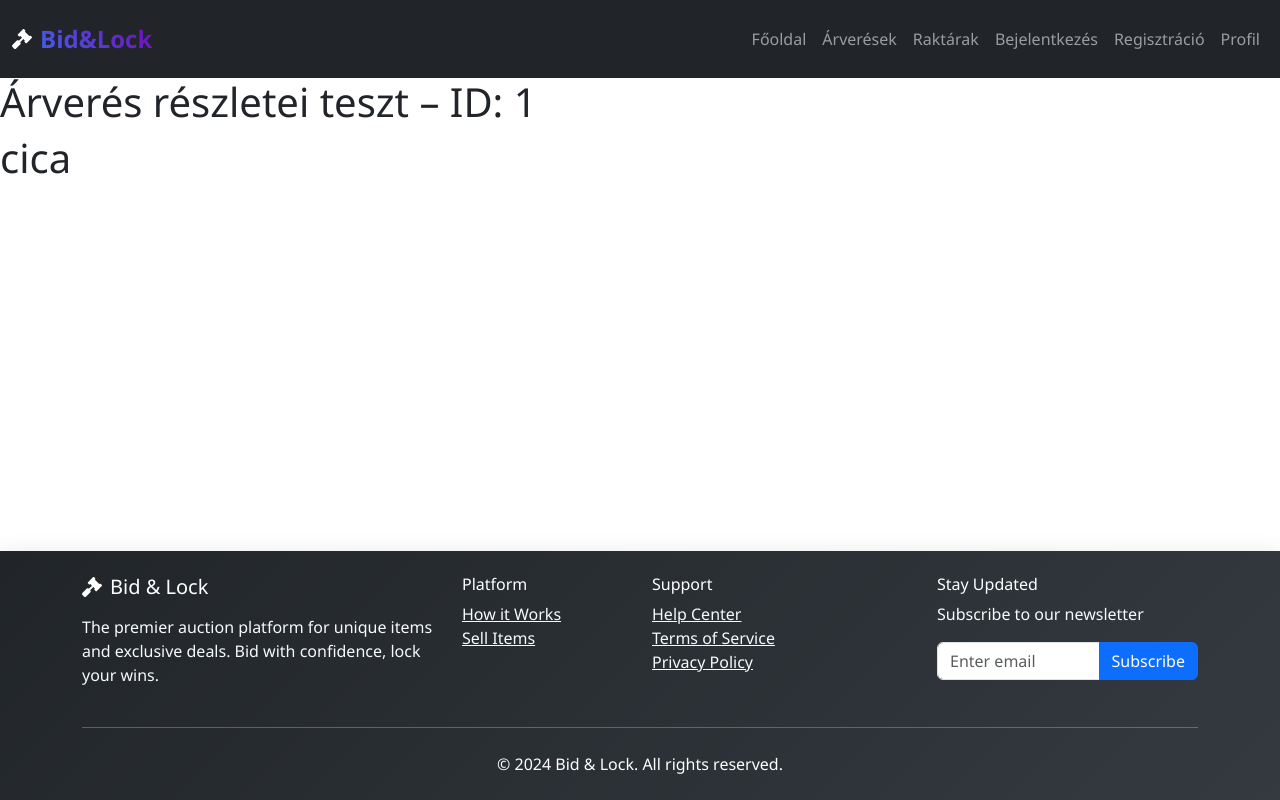
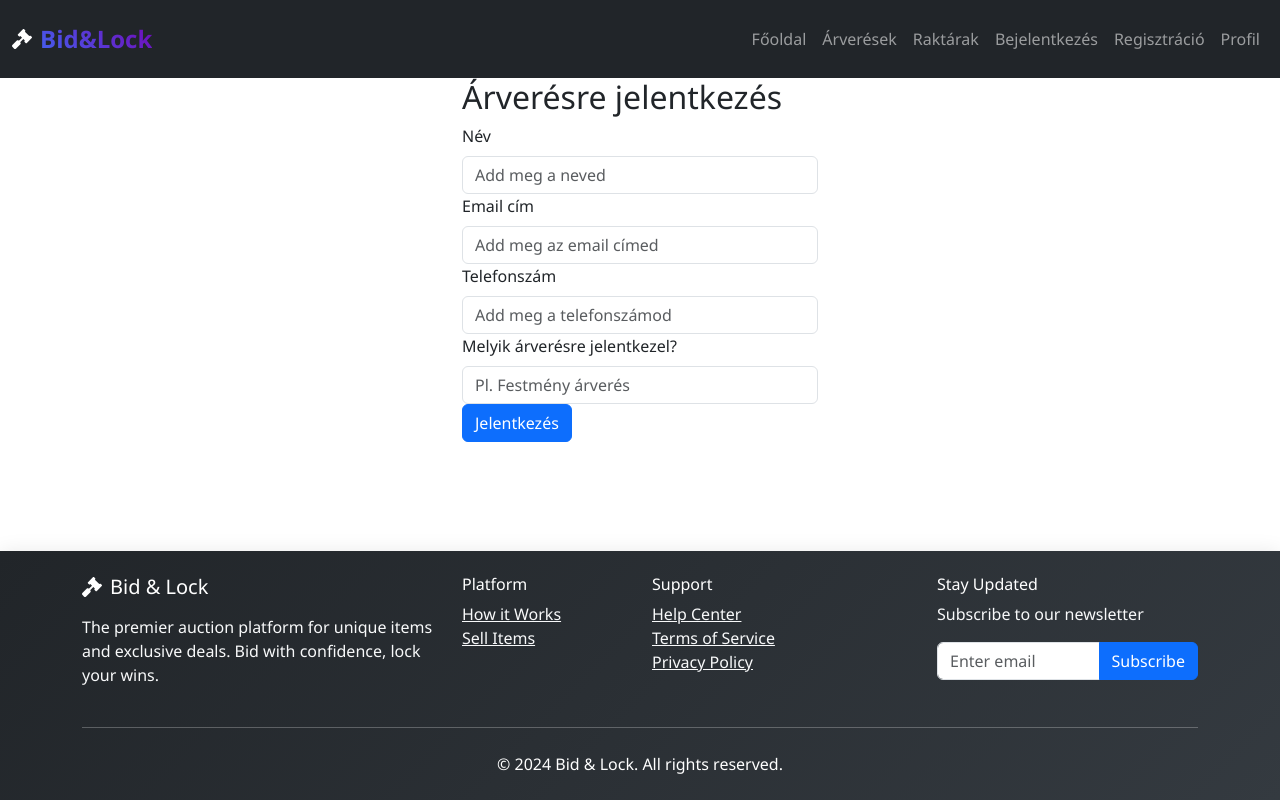
Before and after one commit to foddom520/MesterMunka-Warehouse, a React app in the folder frontend/: page /Arveresek/1 in a window 1280 px wide. Built offline with nearby package versions, Linux system fonts and the light colour scheme; the HTML template or start-up script is replaced by a standard one.

Commit message:
PlaceBid oldal készül
készítem az oldal kinézetét

```diff
--- a/frontend/src/pages/PlaceBid.jsx
+++ b/frontend/src/pages/PlaceBid.jsx
@@ -1,15 +1,40 @@
-import { useParams } from "react-router-dom";
+import React from 'react';
+import { Form, Button, Container, Row, Col } from 'react-bootstrap';
 
 const PlaceBid = () => {
-  const { id } = useParams();
+  return (
+    <Container>
+      <Row className="justify-content-md-center">
+        <Col md="4">
+          <h2>Árverésre jelentkezés</h2>
+          <Form>
+            <Form.Group controlId="formBasicName">
+              <Form.Label>Név</Form.Label>
+              <Form.Control type="text" placeholder="Add meg a neved" />
+            </Form.Group>
 
-  return (
-    <>
-    <div>
-      <h1>Árverés részletei teszt – ID: {id}</h1>
-    </div>
-    <h1>cica</h1>
-    </>
+            <Form.Group controlId="formBasicEmail">
+              <Form.Label>Email cím</Form.Label>
+              <Form.Control type="email" placeholder="Add meg az email címed" />
+            </Form.Group>
+
+            <Form.Group controlId="formBasicPhone">
+              <Form.Label>Telefonszám</Form.Label>
+              <Form.Control type="text" placeholder="Add meg a telefonszámod" />
+            </Form.Group>
+
+            <Form.Group controlId="formBasicAuction">
+              <Form.Label>Melyik árverésre jelentkezel?</Form.Label>
+              <Form.Control type="text" placeholder="Pl. Festmény árverés" />
+            </Form.Group>
+
+            <Button variant="primary" type="submit">
+              Jelentkezés
+            </Button>
+          </Form>
+        </Col>
+      </Row>
+    </Container>
   );
 };
 
```
